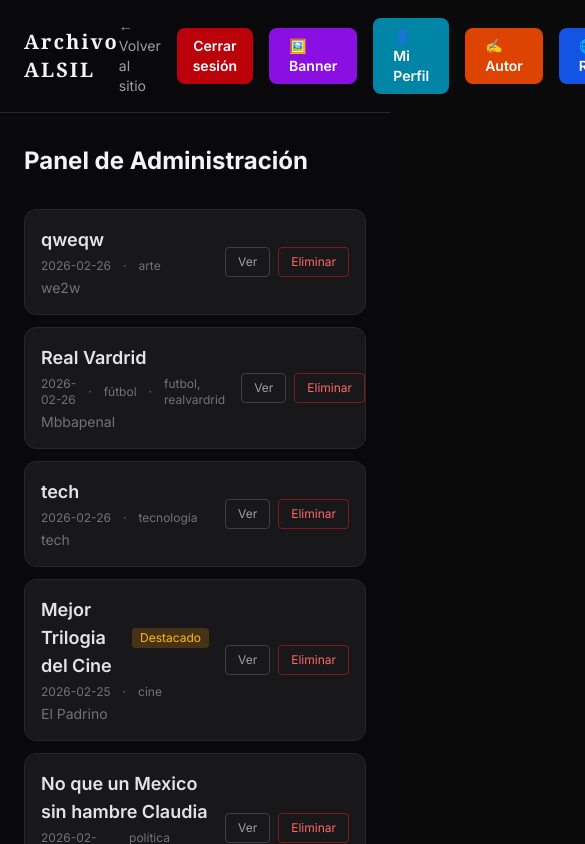
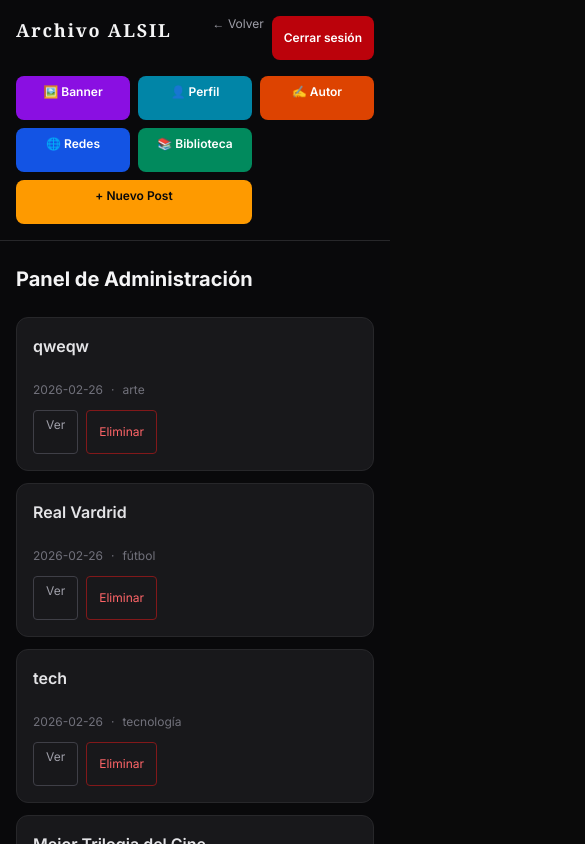
Before and after one commit to ALSILXVII/Archivo-Alsil, a Next.js app: page /admin in a window 390 px wide. Shown: the top 844 px of the page, 585 px wide, since content can reach past the window. Built offline with nearby package versions, Linux system fonts and the light colour scheme.

Commit message:
feat: soporte completo para movil - hamburger menu, admin responsivo, layout mobile-first

```diff
--- a/app/admin/page.tsx
+++ b/app/admin/page.tsx
@@ -59,54 +59,60 @@ export default function AdminPage() {
 
   return (
     <div className="min-h-screen bg-zinc-950 text-zinc-100">
-      <header className="border-b border-zinc-800 py-4 px-6">
-        <div className="max-w-5xl mx-auto flex justify-between items-center">
-          <Link href="/" className="text-xl font-semibold tracking-widest font-serif text-zinc-100">
+      <header className="border-b border-zinc-800 py-4 px-4 sm:px-6">
+        <div className="max-w-5xl mx-auto space-y-4">
+          {/* Top bar */}
+          <div className="flex justify-between items-center">
+            <Link href="/" className="text-lg sm:text-xl font-semibold tracking-widest font-serif text-zinc-100">
               Archivo ALSIL
             </Link>
-          <div className="flex gap-4 items-center">
-            <Link href="/" className="text-zinc-400 hover:text-amber-400 text-sm transition">
-              ← Volver al sitio
+            <div className="flex gap-2 items-center">
+              <Link href="/" className="text-zinc-400 hover:text-amber-400 text-xs sm:text-sm transition">
+                ← Volver
               </Link>
               <button
                 onClick={handleLogout}
-              className="px-4 py-2 rounded-lg bg-red-600/80 text-white font-semibold hover:bg-red-500 transition text-sm"
+                className="px-3 py-1.5 sm:px-4 sm:py-2 rounded-lg bg-red-600/80 text-white font-semibold hover:bg-red-500 transition text-xs sm:text-sm"
               >
                 Cerrar sesión
               </button>
+            </div>
+          </div>
+          {/* Admin nav buttons - grid for mobile */}
+          <div className="grid grid-cols-3 sm:grid-cols-4 md:grid-cols-7 gap-2">
             <Link
               href="/admin/hero"
-              className="px-5 py-2 rounded-lg bg-purple-600/90 text-white font-semibold hover:bg-purple-500 transition text-sm"
+              className="px-3 py-2 rounded-lg bg-purple-600/90 text-white font-semibold hover:bg-purple-500 transition text-xs text-center"
             >
               🖼️ Banner
             </Link>
             <Link
               href="/admin/profile"
-              className="px-5 py-2 rounded-lg bg-cyan-600/90 text-white font-semibold hover:bg-cyan-500 transition text-sm"
+              className="px-3 py-2 rounded-lg bg-cyan-600/90 text-white font-semibold hover:bg-cyan-500 transition text-xs text-center"
             >
-              👤 Mi Perfil
+              👤 Perfil
             </Link>
             <Link
               href="/admin/autor"
-              className="px-5 py-2 rounded-lg bg-orange-600/90 text-white font-semibold hover:bg-orange-500 transition text-sm"
+              className="px-3 py-2 rounded-lg bg-orange-600/90 text-white font-semibold hover:bg-orange-500 transition text-xs text-center"
             >
               ✍️ Autor
             </Link>
             <Link
               href="/admin/redes"
-              className="px-5 py-2 rounded-lg bg-blue-600/90 text-white font-semibold hover:bg-blue-500 transition text-sm"
+              className="px-3 py-2 rounded-lg bg-blue-600/90 text-white font-semibold hover:bg-blue-500 transition text-xs text-center"
             >
               🌐 Redes
             </Link>
             <Link
               href="/admin/biblioteca"
-              className="px-5 py-2 rounded-lg bg-emerald-600/90 text-white font-semibold hover:bg-emerald-500 transition text-sm"
+              className="px-3 py-2 rounded-lg bg-emerald-600/90 text-white font-semibold hover:bg-emerald-500 transition text-xs text-center"
             >
               📚 Biblioteca
             </Link>
             <Link
               href="/admin/crear"
-              className="px-5 py-2 rounded-lg bg-amber-500 text-zinc-950 font-semibold hover:bg-amber-400 transition text-sm"
+              className="px-3 py-2 rounded-lg bg-amber-500 text-zinc-950 font-semibold hover:bg-amber-400 transition text-xs text-center col-span-2 sm:col-span-1 md:col-span-2"
             >
               + Nuevo Post
             </Link>
@@ -122,8 +128,8 @@ export default function AdminPage() {
         </div>
       )}
 
-      <div className="max-w-5xl mx-auto px-6 py-8">
-        <h1 className="text-2xl font-bold mb-8">Panel de Administración</h1>
+      <div className="max-w-5xl mx-auto px-4 sm:px-6 py-6 sm:py-8">
+        <h1 className="text-xl sm:text-2xl font-bold mb-6 sm:mb-8">Panel de Administración</h1>
 
         {loading ? (
           <div className="text-zinc-500 text-center py-12">Cargando posts...</div>
@@ -144,33 +150,24 @@ export default function AdminPage() {
               .map(post => (
                 <div
                   key={post.slug}
-                  className="flex items-center justify-between p-4 bg-zinc-900 border border-zinc-800 rounded-xl hover:border-zinc-700 transition"
+                  className="flex flex-col sm:flex-row sm:items-center justify-between p-4 bg-zinc-900 border border-zinc-800 rounded-xl hover:border-zinc-700 transition gap-3"
                 >
-                  <div className="flex-1">
-                    <div className="flex items-center gap-3 mb-1">
-                      <Link href={`/p/${post.slug}`} className="text-lg font-semibold text-zinc-200 hover:text-amber-400 transition">
+                  <div className="flex-1 min-w-0">
+                    <div className="flex items-center gap-2 sm:gap-3 mb-1 flex-wrap">
+                      <Link href={`/p/${post.slug}`} className="text-base sm:text-lg font-semibold text-zinc-200 hover:text-amber-400 transition truncate">
                         {post.title}
                       </Link>
                       {post.featured && (
-                        <span className="text-xs bg-amber-500/20 text-amber-400 px-2 py-0.5 rounded">Destacado</span>
+                        <span className="text-xs bg-amber-500/20 text-amber-400 px-2 py-0.5 rounded shrink-0">Destacado</span>
                       )}
                     </div>
-                    <div className="flex items-center gap-3 text-xs text-zinc-500">
+                    <div className="flex items-center gap-2 sm:gap-3 text-xs text-zinc-500 flex-wrap">
                       <span>{post.date}</span>
                       <span>·</span>
                       <span>{post.category}</span>
-                      {post.tags.length > 0 && (
-                        <>
-                          <span>·</span>
-                          <span>{post.tags.join(', ')}</span>
-                        </>
-                      )}
                     </div>
-                    {post.excerpt && (
-                      <p className="text-sm text-zinc-500 mt-1 line-clamp-1">{post.excerpt}</p>
-                    )}
                   </div>
-                  <div className="flex gap-2 ml-4">
+                  <div className="flex gap-2 shrink-0">
                     <Link
                       href={`/p/${post.slug}`}
                       className="px-3 py-1.5 rounded border border-zinc-700 text-zinc-400 hover:bg-zinc-800 text-xs transition"
--- a/app/globals.css
+++ b/app/globals.css
@@ -66,4 +66,37 @@ a {
 /* Smooth scroll */
 html {
   scroll-behavior: smooth;
+  -webkit-text-size-adjust: 100%;
 }
+
+/* Mobile touch optimization */
+@media (max-width: 768px) {
+  /* Prevent horizontal overflow */
+  body {
+    overflow-x: hidden;
+  }
+
+  /* Tap targets - minimum 44px */
+  button, a, input, select, textarea {
+    min-height: 44px;
+  }
+
+  /* Better font size on small screens */
+  .font-editorial {
+    font-size: 14px;
+    line-height: 1.75;
+  }
+
+  /* Prevent images from overflowing */
+  img, video {
+    max-width: 100%;
+    height: auto;
+  }
+}
+
+/* Safe area for notched phones */
+@supports (padding: env(safe-area-inset-bottom)) {
+  footer {
+    padding-bottom: calc(0.75rem + env(safe-area-inset-bottom));
+  }
+}
--- a/app/layout.tsx
+++ b/app/layout.tsx
@@ -1,4 +1,4 @@
-import type { Metadata } from "next";
+import type { Metadata, Viewport } from "next";
 import { Inter } from "next/font/google";
 import "./globals.css";
 
@@ -7,10 +7,23 @@ const inter = Inter({
   subsets: ["latin"],
 });
 
+export const viewport: Viewport = {
+  width: 'device-width',
+  initialScale: 1,
+  maximumScale: 5,
+  themeColor: '#0a0a0a',
+};
+
 export const metadata: Metadata = {
   title: "Archivo ALSIL — Análisis, opinión y cultura",
   description: "Blog de análisis, opinión y divulgación sobre ciencia, ingeniería, política, arte y cultura.",
   icons: { icon: "/uploads/logo.png" },
+  openGraph: {
+    title: 'Archivo ALSIL',
+    description: 'Análisis, opinión y divulgación sobre ciencia, ingeniería, política, arte y cultura.',
+    siteName: 'Archivo ALSIL',
+    type: 'website',
+  },
 };
 
 export default function RootLayout({
--- a/components/Header.tsx
+++ b/components/Header.tsx
@@ -1,22 +1,87 @@
+'use client';
+
+import { useState } from 'react';
 import Link from 'next/link';
+import { usePathname } from 'next/navigation';
+
+const navLinks = [
+  { href: '/', label: 'Inicio' },
+  { href: '/archivo', label: 'Archivo' },
+  { href: '/biblioteca', label: 'Biblioteca' },
+  { href: '/redes', label: 'Redes' },
+  { href: '/sobre', label: 'Sobre' },
+  { href: '/manifiesto', label: 'Manifiesto' },
+];
 
 export default function Header() {
+  const [open, setOpen] = useState(false);
+  const pathname = usePathname();
+
   return (
     <header className="bg-zinc-950/80 backdrop-blur-md border-b border-emerald-900/30 sticky top-0 z-50">
       <nav className="max-w-[1400px] mx-auto flex justify-between items-center px-4 sm:px-6 lg:px-8 h-14">
-        <Link href="/" className="text-xl font-semibold tracking-widest font-serif text-amber-100/90 hover:text-emerald-400 transition">
+        {/* Logo */}
+        <Link href="/" className="text-lg sm:text-xl font-semibold tracking-widest font-serif text-amber-100/90 hover:text-emerald-400 transition">
           Archivo ALSIL
         </Link>
-        <div className="flex items-center gap-5 text-sm">
-          <Link href="/" className="text-zinc-500 hover:text-amber-300/70 transition">Inicio</Link>
-          <Link href="/archivo" className="text-zinc-500 hover:text-amber-300/70 transition">Archivo</Link>
-          <Link href="/biblioteca" className="text-zinc-500 hover:text-amber-300/70 transition">Biblioteca</Link>
-          <Link href="/redes" className="text-zinc-500 hover:text-amber-300/70 transition">Redes</Link>
-          <Link href="/sobre" className="text-zinc-500 hover:text-amber-300/70 transition">Sobre</Link>
-          <Link href="/manifiesto" className="text-zinc-500 hover:text-amber-300/70 transition">Manifiesto</Link>
-          <Link href="/admin" className="ml-2 px-3 py-1 rounded-full bg-amber-500/10 text-amber-400 hover:bg-amber-500/20 transition text-xs font-semibold">+ Crear</Link>
+
+        {/* Desktop nav */}
+        <div className="hidden md:flex items-center gap-5 text-sm">
+          {navLinks.map(link => (
+            <Link
+              key={link.href}
+              href={link.href}
+              className={`transition ${pathname === link.href ? 'text-amber-300/80' : 'text-zinc-500 hover:text-amber-300/70'}`}
+            >
+              {link.label}
+            </Link>
+          ))}
+          <Link
+            href="/admin"
+            className="ml-2 px-3 py-1 rounded-full bg-amber-500/10 text-amber-400 hover:bg-amber-500/20 transition text-xs font-semibold"
+          >
+            + Crear
+          </Link>
         </div>
+
+        {/* Mobile hamburger button */}
+        <button
+          onClick={() => setOpen(!open)}
+          className="md:hidden flex flex-col justify-center items-center w-9 h-9 rounded-lg hover:bg-zinc-800/50 transition"
+          aria-label="Menú"
+        >
+          <span className={`block w-5 h-0.5 bg-zinc-400 transition-all duration-300 ${open ? 'rotate-45 translate-y-1.5' : ''}`} />
+          <span className={`block w-5 h-0.5 bg-zinc-400 my-1 transition-all duration-300 ${open ? 'opacity-0' : ''}`} />
+          <span className={`block w-5 h-0.5 bg-zinc-400 transition-all duration-300 ${open ? '-rotate-45 -translate-y-1.5' : ''}`} />
+        </button>
       </nav>
+
+      {/* Mobile menu */}
+      <div className={`md:hidden overflow-hidden transition-all duration-300 ${open ? 'max-h-96 border-t border-zinc-800/50' : 'max-h-0'}`}>
+        <div className="px-4 py-4 space-y-1 bg-zinc-950/95 backdrop-blur-lg">
+          {navLinks.map(link => (
+            <Link
+              key={link.href}
+              href={link.href}
+              onClick={() => setOpen(false)}
+              className={`block px-4 py-3 rounded-xl text-sm transition ${
+                pathname === link.href
+                  ? 'bg-emerald-500/10 text-emerald-400 border border-emerald-800/30'
+                  : 'text-zinc-400 hover:bg-zinc-800/50 hover:text-zinc-200'
+              }`}
+            >
+              {link.label}
+            </Link>
+          ))}
+          <Link
+            href="/admin"
+            onClick={() => setOpen(false)}
+            className="block px-4 py-3 rounded-xl text-sm bg-amber-500/10 text-amber-400 hover:bg-amber-500/20 transition text-center font-semibold mt-2"
+          >
+            + Crear
+          </Link>
+        </div>
+      </div>
     </header>
   );
 }
```
Also changed, not shown: app/admin/crear/page.tsx (+7 -7 lines), app/page.tsx (+5 -5 lines). Lines whose indentation alone changed are shown as unchanged.
